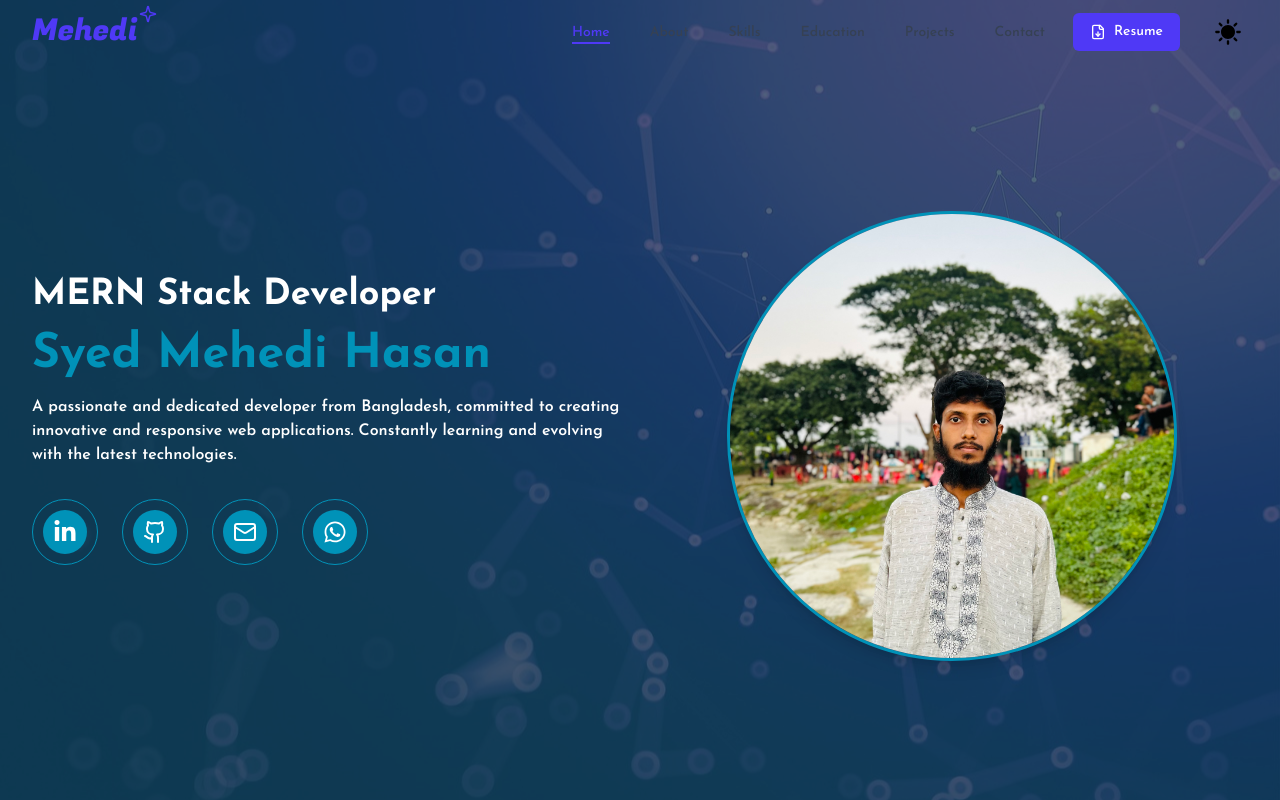
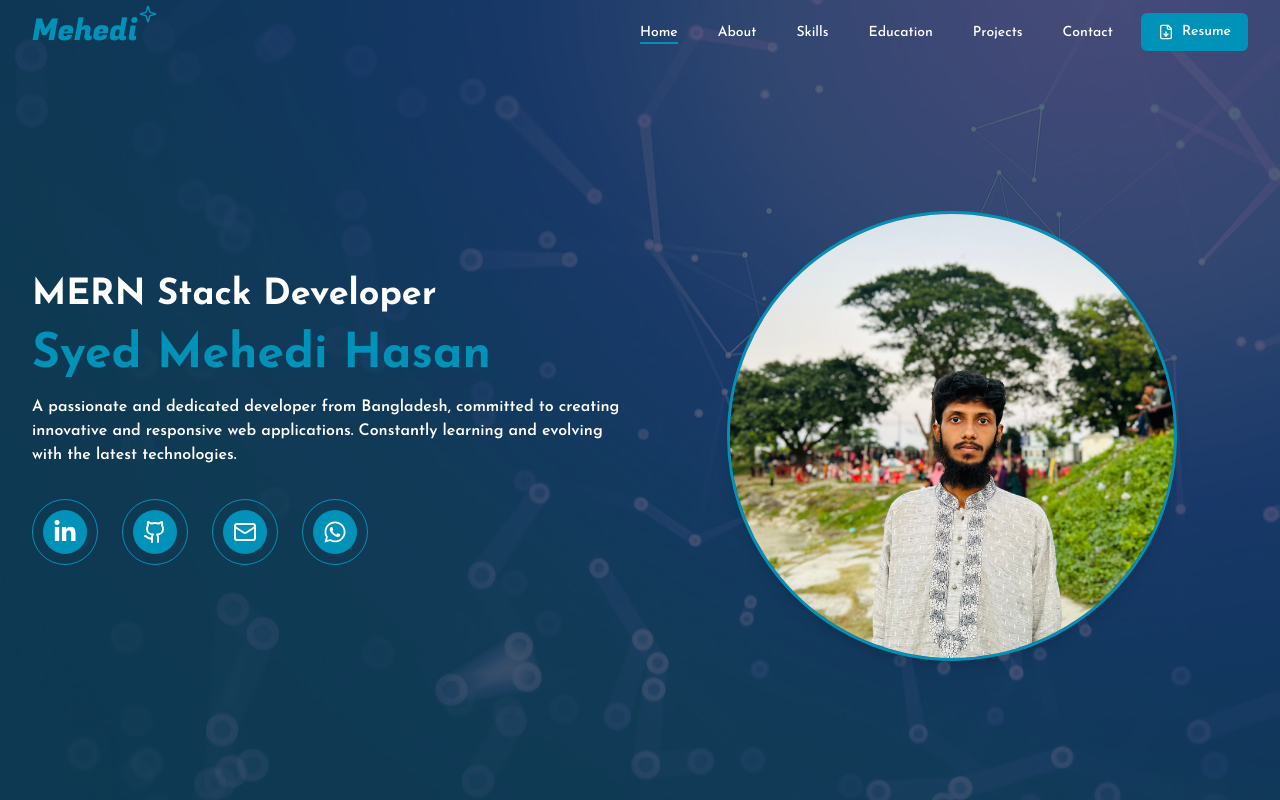
Before and after one commit to syedmehedi34/portfolio, a React (Vite) app: page / in a window 1280 px wide. Shown: the top 800 px of the page. Built offline with nearby package versions, Linux system fonts and the light colour scheme.

Commit message:
navbar added

```diff
--- a/package.json
+++ b/package.json
@@ -28,6 +28,7 @@
     "react-scroll": "^1.9.2",
     "react-simple-typewriter": "^5.0.1",
     "react-toastify": "^11.0.3",
+    "swiper": "^11.2.8",
     "tailwindcss": "^4.0.3",
     "typescript": "^5.7.3",
     "typescript-eslint": "^8.23.0"
--- a/src/components/Navbar.jsx
+++ b/src/components/Navbar.jsx
@@ -3,21 +3,16 @@ import { Link as ScrollLink } from "react-scroll";
 import { Link as RouterLink } from "react-router-dom";
 import { Menu, X, FileDown, Sparkle } from "lucide-react";
 import { motion } from "framer-motion";
-import { MdSunny } from "react-icons/md";
-import { FaMoon } from "react-icons/fa";
-import { useTheme } from "../Provider/ThemeContext";
 
 const Navbar = () => {
   const [isOpen, setIsOpen] = useState(false);
   const [isScrolled, setIsScrolled] = useState(false);
   const [activeSection, setActiveSection] = useState("home");
-  const { theme, toggleTheme } = useTheme();
 
   useEffect(() => {
     const handleScroll = () => {
       setIsScrolled(window.scrollY > 20);
 
-      // Get all sections
       const sections = [
         "home",
         "about",
@@ -27,12 +22,10 @@ const Navbar = () => {
         "contact",
       ];
 
-      // Find the current section
       for (const section of sections) {
         const element = document.getElementById(section);
         if (element) {
           const rect = element.getBoundingClientRect();
-          // If the section is in view (with some buffer for better UX)
           if (rect.top <= 100 && rect.bottom >= 100) {
             setActiveSection(section);
             break;
@@ -70,7 +63,7 @@ const Navbar = () => {
       initial={{ y: -100 }}
       animate={{ y: 0 }}
       className={`fixed w-full z-50 transition-all duration-300 ${
-        isScrolled ? "bg-white dark:bg-gray-800 shadow-lg" : "bg-transparent"
+        isScrolled ? "bg-cyan-950 bg-opacity-70 shadow-lg" : "bg-transparent"
       }`}
     >
       <div className="max-w-7xl mx-auto px-4 sm:px-6 lg:px-8">
@@ -81,10 +74,10 @@ const Navbar = () => {
             whileTap={{ scale: 0.95 }}
           >
             <RouterLink to="/">
-              <h1 className="relative text-3xl text-indigo-600 dark:text-gray-50">
-                <span className="fugaz-one-regular ">Mehedi</span>
+              <h1 className="relative text-3xl text-cyan-600">
+                <span className="fugaz-one-regular">Mehedi</span>
                 <span className="absolute -top-2 -right-[20px]">
-                  <Sparkle size={18} />
+                  <Sparkle size={18} className="text-cyan-600" />
                 </span>
               </h1>
             </RouterLink>
@@ -100,8 +93,8 @@ const Navbar = () => {
                     smooth={true}
                     offset={-70}
                     duration={500}
-                    className={`text-gray-700 dark:text-gray-100 hover:text-indigo-600 px-3 py-2 rounded-md text-sm font-medium cursor-pointer capitalize transition-colors duration-300 ${
-                      activeSection === item ? "text-indigo-600" : ""
+                    className={`text-white hover:text-cyan-600 px-3 py-2 rounded-md text-sm font-medium cursor-pointer capitalize transition-colors duration-300 ${
+                      activeSection === item ? "text-cyan-600" : ""
                     }`}
                   >
                     {item}
@@ -111,44 +104,26 @@ const Navbar = () => {
                       initial="hidden"
                       animate="visible"
                       variants={underlineVariants}
-                      className="absolute bottom-0 left-3 right-3 h-0.5 bg-indigo-600 origin-left"
+                      className="absolute bottom-0 left-3 right-3 h-0.5 bg-cyan-600 origin-left"
                     />
                   )}
                 </div>
               ))}
               <a
                 href="./my_resume.pdf"
-                // download="Mehedi_Resume.pdf"
                 target="_blank"
-                className="inline-flex items-center px-4 py-2 border border-transparent text-sm font-medium rounded-md text-white bg-indigo-600 hover:bg-indigo-700"
+                className="inline-flex items-center px-4 py-2 border border-transparent text-sm font-medium rounded-md text-white bg-cyan-600 hover:bg-cyan-700"
               >
                 <FileDown className="w-4 h-4 mr-2" />
                 Resume
               </a>
-
-              <div className="ml-3">
-                <label className="swap swap-rotate">
-                  <input
-                    type="checkbox"
-                    className="theme-controller"
-                    onChange={toggleTheme}
-                    checked={theme === "dark"}
-                  />
-                  <p className="swap-off h-10 w-10 fill-current flex items-center justify-center text-black">
-                    <MdSunny size={28} />
-                  </p>
-                  <p className="swap-on h-10 w-10 fill-current flex items-center justify-center text-white">
-                    <FaMoon size={25} />
-                  </p>
-                </label>
-              </div>
             </div>
           </div>
 
           <div className="md:hidden">
             <button
               onClick={() => setIsOpen(!isOpen)}
-              className="inline-flex items-center justify-center p-2 rounded-md text-gray-700 hover:text-indigo-600 focus:outline-none"
+              className="inline-flex items-center justify-center p-2 rounded-md text-white hover:text-cyan-600 focus:outline-none"
             >
               {isOpen ? (
                 <X className="h-6 w-6" />
@@ -164,9 +139,9 @@ const Navbar = () => {
         <motion.div
           initial={{ opacity: 0, y: -20 }}
           animate={{ opacity: 1, y: 0 }}
-          className="md:hidden bg-white"
+          className="md:hidden bg-cyan-950 bg-opacity-70"
         >
-          <div className="px-2 pt-2 pb-3 space-y-1 sm:px-3 bg-transparent dark:bg-gray-800 shadow-2xl">
+          <div className="px-2 pt-2 pb-3 space-y-1 sm:px-3 shadow-2xl">
             {navItems.map((item) => (
               <div key={item} className="relative">
                 <ScrollLink
@@ -177,8 +152,8 @@ const Navbar = () => {
                   duration={500}
                   className={`block px-3 py-2 rounded-md text-base font-medium cursor-pointer capitalize ${
                     activeSection === item
-                      ? "text-indigo-600"
-                      : "text-gray-700 dark:text-gray-100 hover:text-indigo-600"
+                      ? "text-cyan-600"
+                      : "text-white hover:text-cyan-600"
                   }`}
                   onClick={() => setIsOpen(false)}
                 >
@@ -188,7 +163,7 @@ const Navbar = () => {
                       initial="hidden"
                       animate="visible"
                       variants={underlineVariants}
-                      className="absolute bottom-0 left-3 right-3 h-0.5 bg-indigo-600 origin-left"
+                      className="absolute bottom-0 left-3 right-3 h-0.5 bg-cyan-600 origin-left"
                     />
                   )}
                 </ScrollLink>
@@ -196,30 +171,12 @@ const Navbar = () => {
             ))}
             <a
               href="./my_resume.pdf"
-              // download="Mehedi_Resume.pdf"
               target="_blank"
-              className="inline-flex items-center px-4 py-2 border border-transparent text-sm font-medium rounded-md text-white bg-indigo-600 hover:bg-indigo-700 w-full justify-center"
+              className="inline-flex items-center px-4 py-2 border border-transparent text-sm font-medium rounded-md text-white bg-cyan-600 hover:bg-cyan-700 w-full justify-center"
             >
               <FileDown className="w-4 h-4 mr-2" />
               Resume
             </a>
-            <div className="ml-3 flex items-center mt-3 gap-3">
-              <p>Dark Mode </p>
-              <label className="swap swap-rotate">
-                <input
-                  type="checkbox"
-                  className="theme-controller"
-                  onChange={toggleTheme}
-                  checked={theme === "dark"}
-                />
-                <p className="swap-off h-10 w-10 fill-current flex items-center justify-center text-black">
-                  <MdSunny size={26} />
-                </p>
-                <p className="swap-on h-10 w-10 fill-current flex items-center justify-center text-white">
-                  <FaMoon size={22} />
-                </p>
-              </label>
-            </div>
           </div>
         </motion.div>
       )}
```
Also changed, not shown: 1 other file (tests, documents, lock files or other folders).
